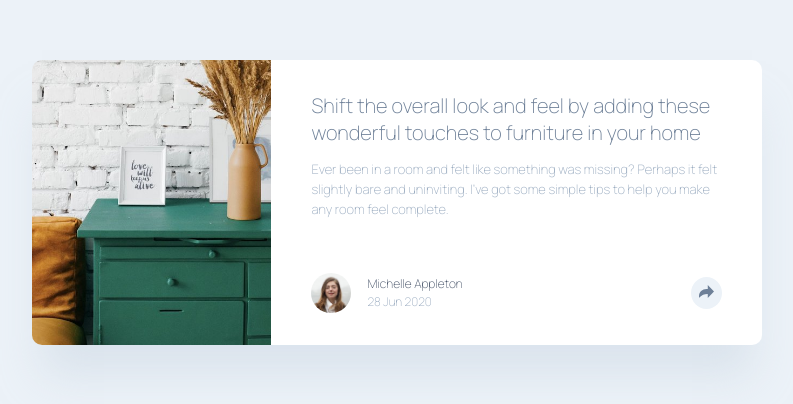
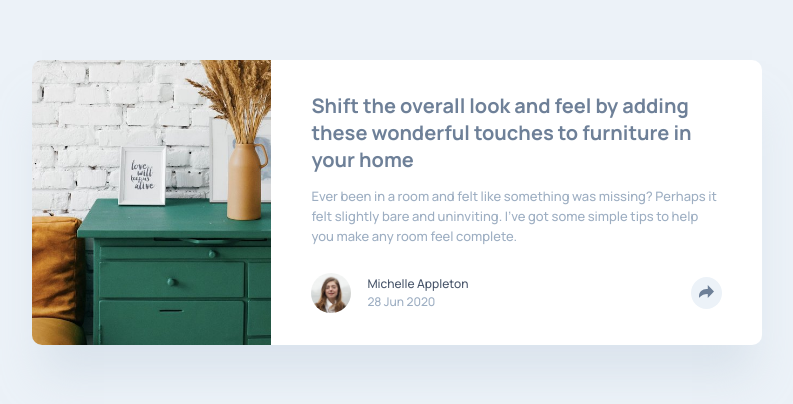
Before and after one commit to markup-mitchell/FEM-article-component-svelte, a Svelte app: page / in a window 1280 px wide. Shown: the part 198-602 px from the top of the page, without its empty margins (208-1001 px from the left). Built offline with nearby package versions, Linux system fonts and the light colour scheme.

Commit message:
update font weights

```diff
--- a/src/App.svelte
+++ b/src/App.svelte
@@ -17,7 +17,7 @@
 </main>
 
 <style>
-	@import url('https://fonts.googleapis.com/css2?family=Manrope:wght@200&display=swap');
+	@import url('https://fonts.googleapis.com/css2?family=Manrope:wght@500;700&display=swap');
 	main {
 		min-height: 100vh;
 		background-color:#ECF2F8;
--- a/src/components/Author.svelte
+++ b/src/components/Author.svelte
@@ -32,6 +32,7 @@
     background-color: white;
     position: relative;
     align-items: center;
+    font-weight: 500;
   }
   img {
     border-radius: 50%;
--- a/src/components/Content.svelte
+++ b/src/components/Content.svelte
@@ -22,7 +22,7 @@
   h2 {
     margin: 0;
     font-size: 1.25rem;
-    font-weight: 200;
+    font-weight: 700;
         color: #6E8098;
 
   }
```
